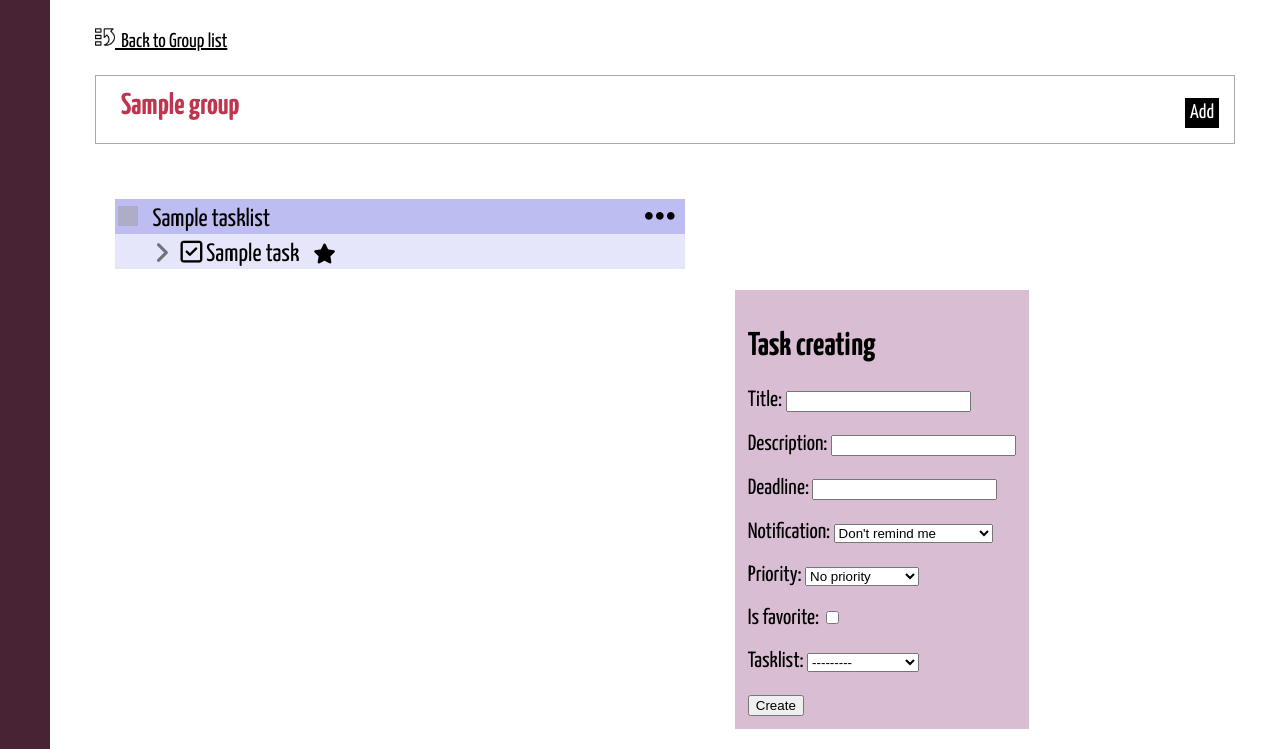
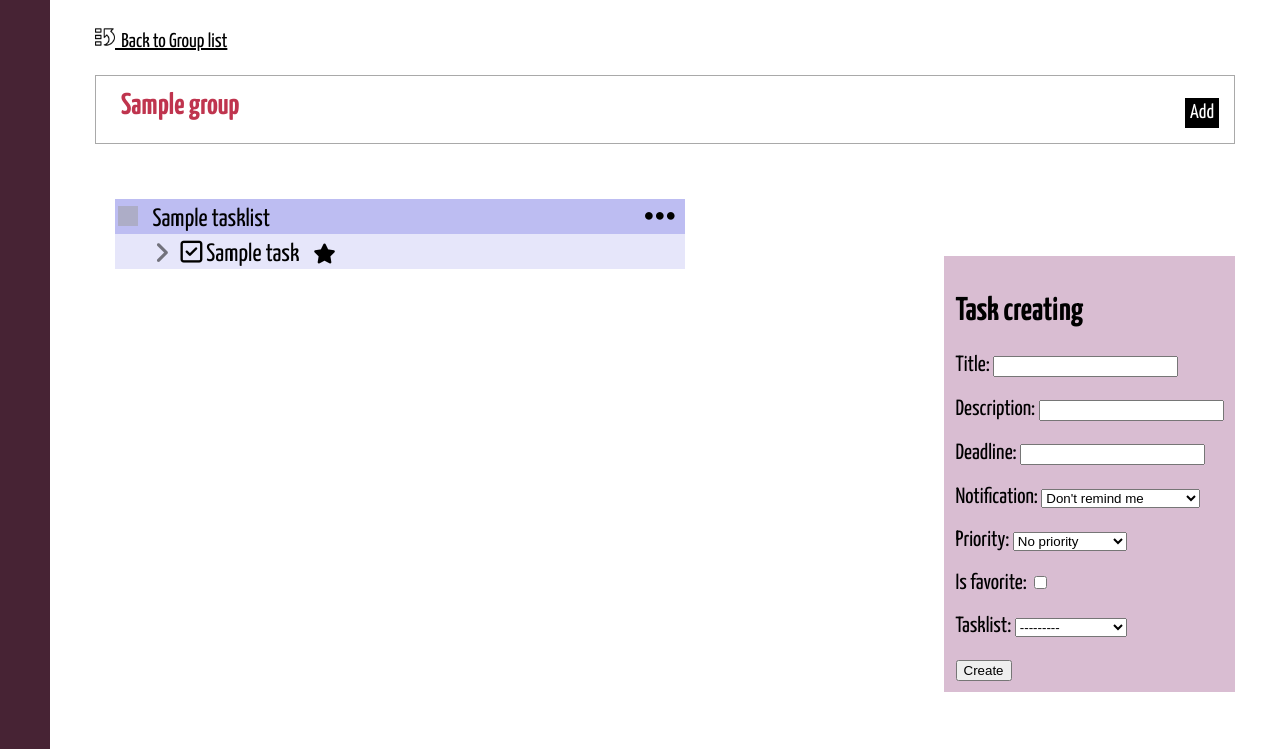
Before and after one commit to tykva43/tasks_app, a Django app: page /group/1/ in a window 1280 px wide. Shown: the part 51-800 px from the top of the page. Run offline with Django 3.2, Linux system fonts and the light colour scheme; a user stored in the database is signed in; tables that the repository leaves empty hold one stand-in row (values such as "Sample post"); some libraries are stand-ins or nearby versions; grey boxes are pictures that could not be loaded.

Commit message:
Fixed smooth task form shifting with central vertical align

```diff
--- a/static/css/styles.css
+++ b/static/css/styles.css
@@ -502,11 +502,9 @@ body::-webkit-scrollbar-track {
 .task_form {
     background-color: #d9bdd2;
     font-size: 22px;
-    height: max-content;
+    height: min-content;
     padding: 1%;
-    position: fixed;
-    margin-left: 50%;
-    bottom: 20px;
+    transition: 0.2s linear;
 }
 .fa-star {
     cursor: pointer;
--- a/static/js/scripts.js
+++ b/static/js/scripts.js
@@ -60,6 +60,8 @@ var is_menu_opened = 0;
 
     };
 
+
+
     function getCookie(name) {
     let cookieValue = null;
     if (document.cookie && document.cookie !== '') {
@@ -76,9 +78,30 @@ var is_menu_opened = 0;
     return cookieValue;
     };
 
+
+
 $(document).ready(function() {
 
     changeContentWidth();
+
+
+
+    $(window).scroll(function(){
+        var scrollTop = $(this).scrollTop();
+        var taskFormHeight = $('.task_form').outerHeight();
+        var windowHeight = $(window).height();
+        var tasklistsTop = $('#tasklists').offset().top;
+        if(windowHeight - tasklistsTop + scrollTop >= taskFormHeight) {
+        var delta;
+            if (scrollTop <= tasklistsTop)
+                delta = (windowHeight - (tasklistsTop- scrollTop) - taskFormHeight)/2 ;
+            else
+                delta = (windowHeight - taskFormHeight)/2 + scrollTop - tasklistsTop ;
+            $('.task_form').css({'margin-top': delta.toString() + "px"});
+        }
+        else
+            $('.task_form').css({'margin-top': "0px"});
+    });
 
     // When you double-click on the task element, display information about the task
     $('.task_block').on('dblclick', function() {
```
